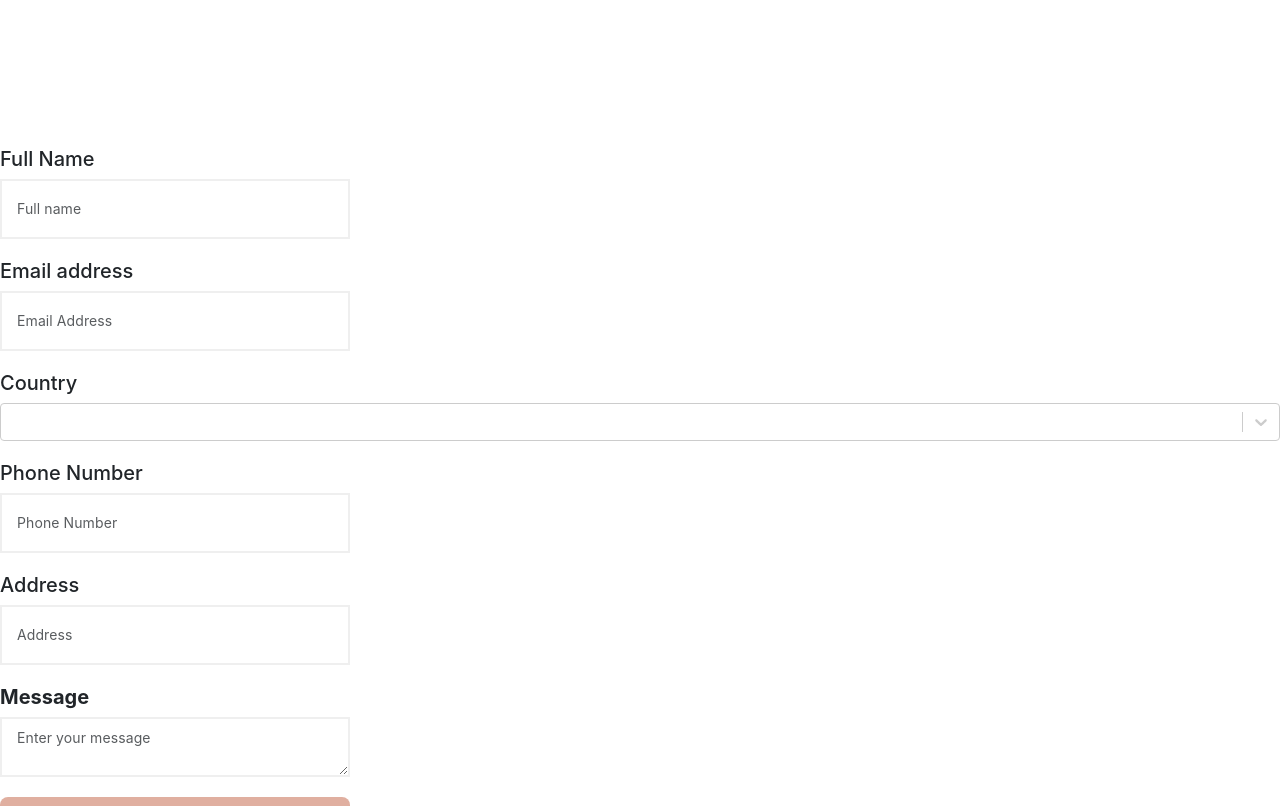
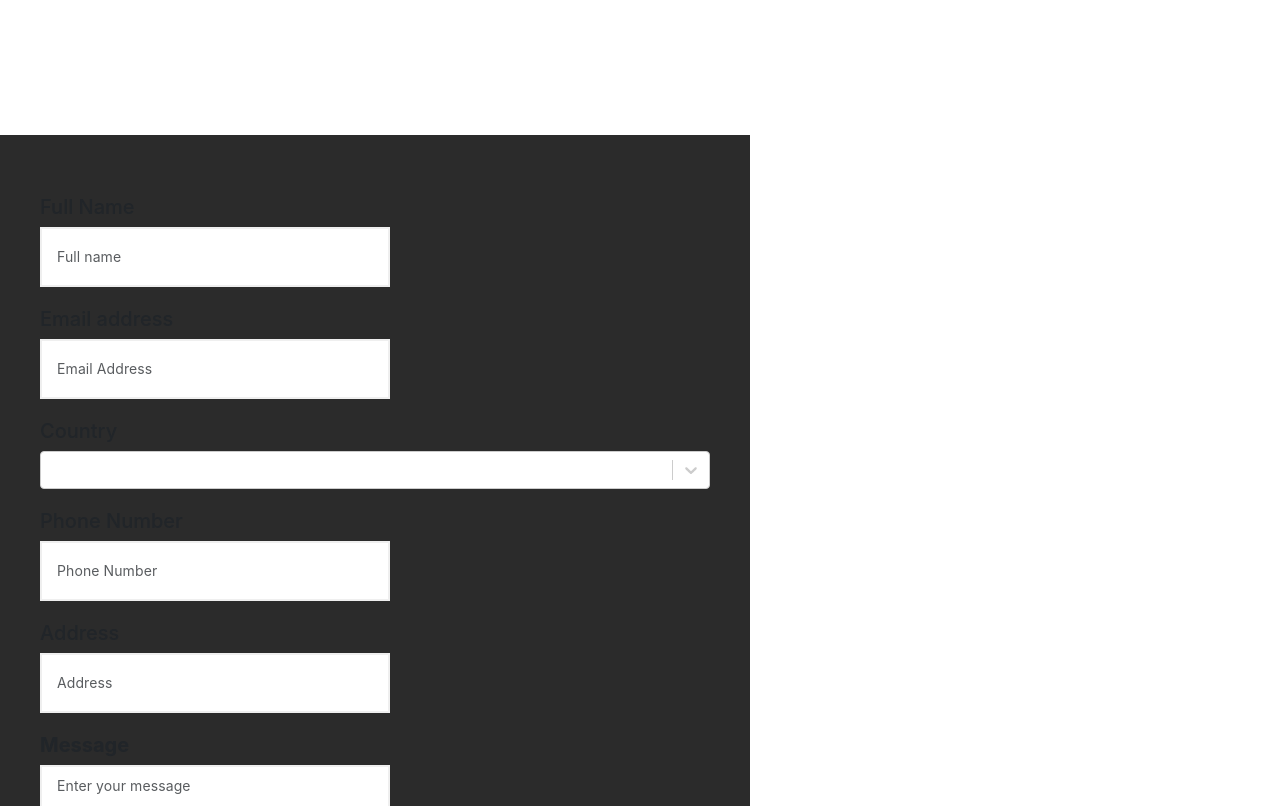
Before and after one commit to Majoissa/SoulPlatesProject, a React (Create React App) app in the folder react-app/: page /beneficiaries in a window 1280 px wide. Shown: the part 5320-6126 px from the top of the page. Built offline with nearby package versions, Linux system fonts and the light colour scheme; no server answers; a web font is replaced by a local one.

Commit message:
fixed css error

```diff
--- a/react-app/src/components/donation/volunteers/ContactForm.css
+++ b/react-app/src/components/donation/volunteers/ContactForm.css
@@ -1,3 +1,4 @@
+
 /*new form css*/
 .error {
     color: red;
@@ -21,6 +22,14 @@
     border: 1px solid #dcdbd9;
     margin: 20px auto;
     max-width: 700px;
+}
+
+.tarjeta:hover{
+    cursor: pointer;
+}
+.contact-form-main {
+    display: grid;
+    max-width: 750px;
     max-height: 100%;
     padding: 40px;
     background-color: #2b2b2b;
```
